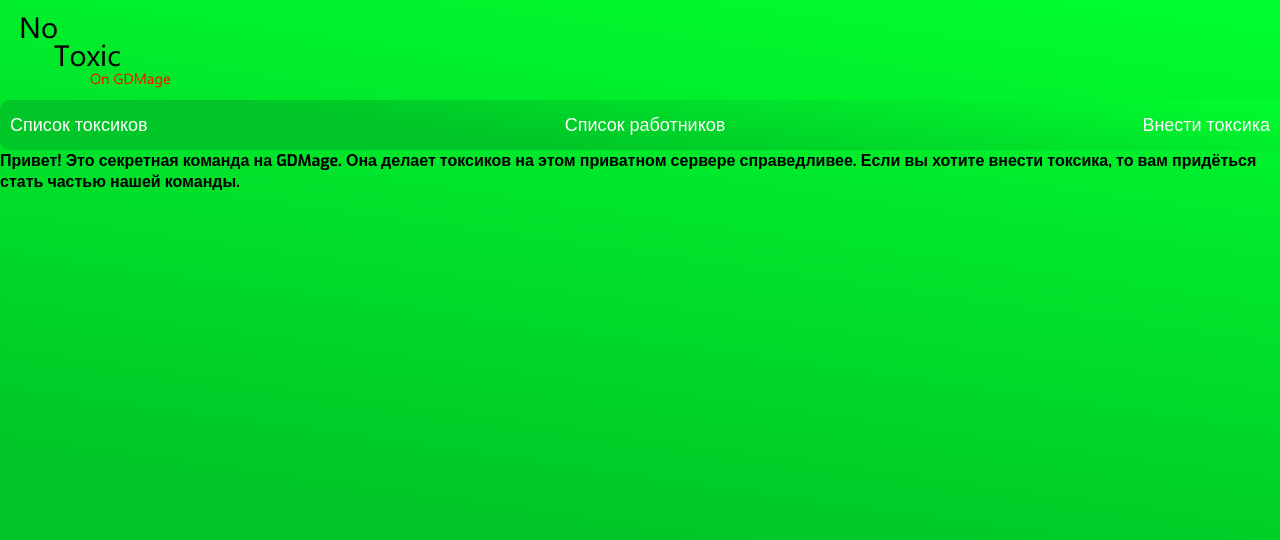
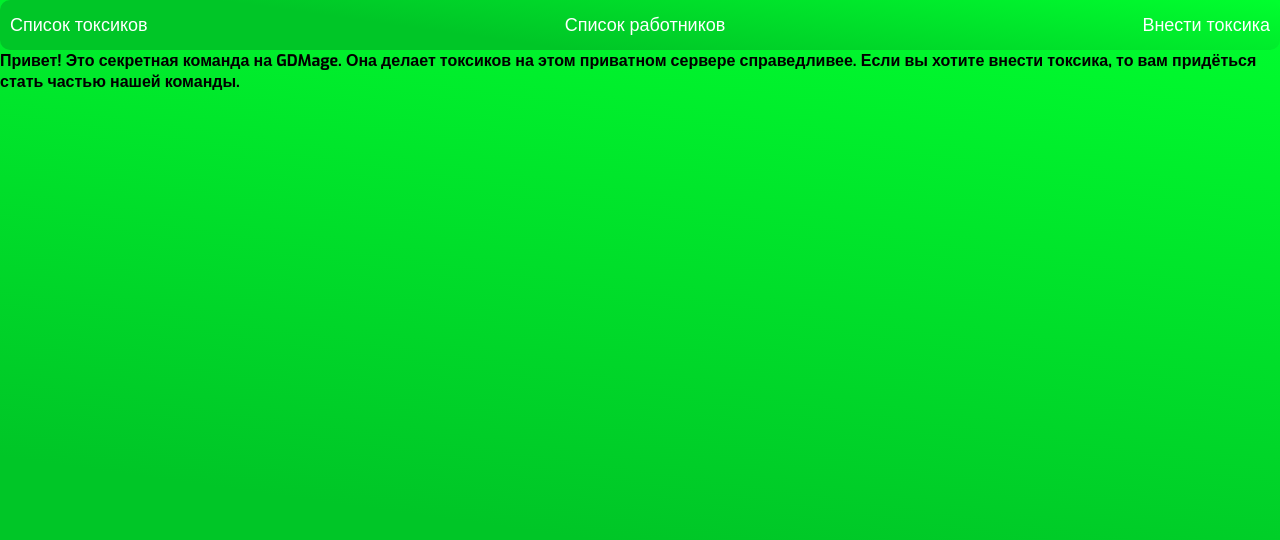
Before and after one commit to Pioliu/notoxicsite, a plain HTML site: page Index.html in a window 1280 px wide. Drawn offline with Linux system fonts and the light colour scheme.

Commit message:
Update Index.html

```diff
--- a/Index.html
+++ b/Index.html
@@ -1,7 +1,7 @@
 <head>
 <link rel="stylesheet" href="style.css">
 </head>
-<img src="img/лого.png">
+<img scr="img/лого.png">
 <nav>
   <ul>
     <li><a href="Toxics.html">Список токсиков</a></li>
```
